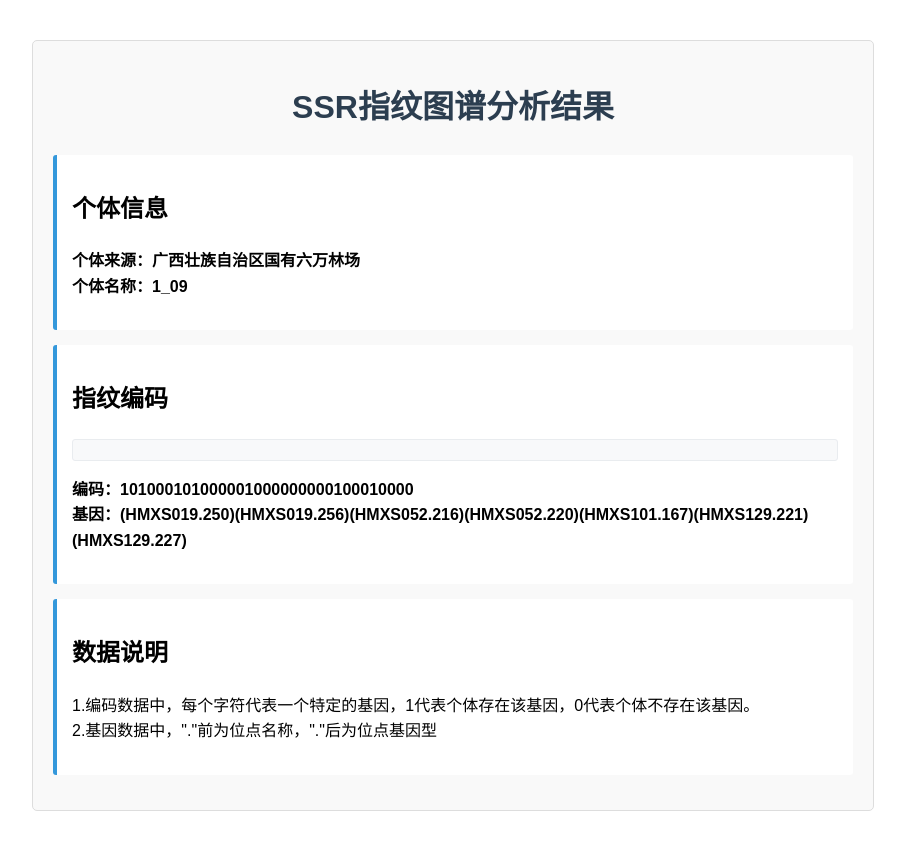
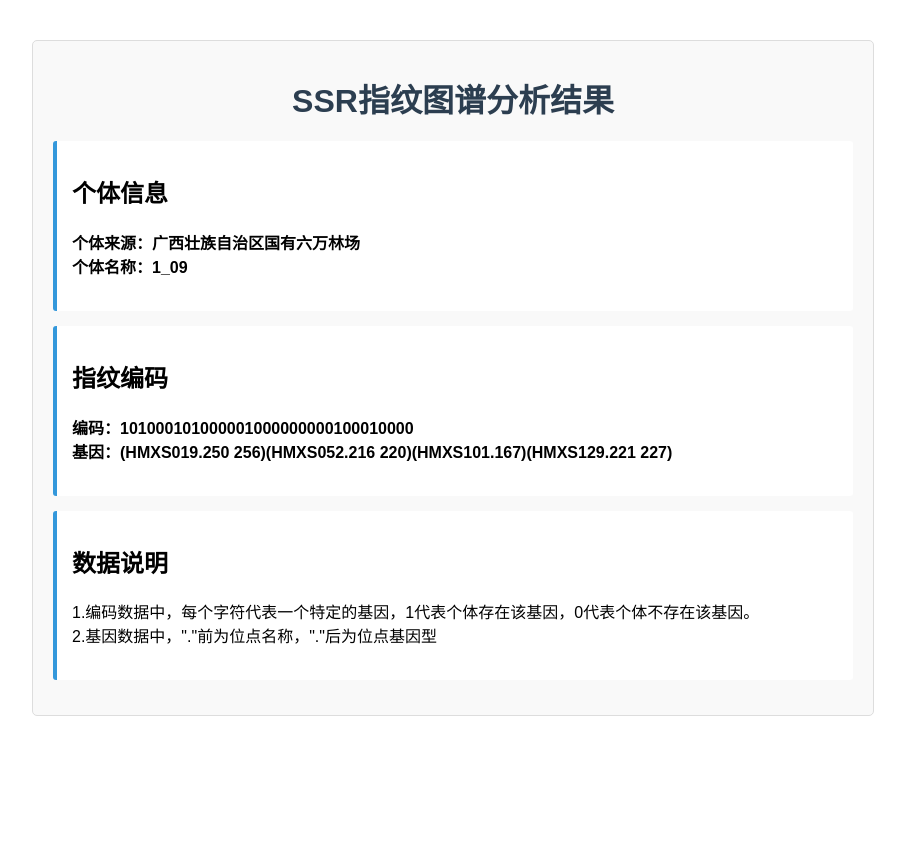
Before and after one commit to a2510236627/my-html-site, a plain HTML site: page 1_09.html in a window 1280 px wide. Shown: the whole page, without its empty margins (187-1092 px from the left). After the commit the page ends 800 px from the top, so only its background shows below. Drawn offline with Linux system fonts and the light colour scheme.

Commit message:
Update 1_09.html

```diff
--- a/1_09.html
+++ b/1_09.html
@@ -8,7 +8,8 @@
         body {
             font-family: Arial, sans-serif;
             margin: 40px;
-            line-height: 1.6;
+            font-size: 1rem;
+            line-height: 1.5;
         }
         .container {
             max-width: 800px;
@@ -20,6 +21,8 @@
         }
         h1 {
             color: #2c3e50;
+            font-size: 2rem;
+            margin: 1rem 0;
             text-align: center;
         }
         .info-box {
@@ -37,6 +40,11 @@
             border-radius: 3px;
             word-break: break-all;
         }
+        @media (max-width: 320px) {
+      html {
+        font-size: 14px; /* 如确实需要，可略微缩小 */
+      }
+    }
     </style>
 </head>
 <body>
@@ -51,10 +59,9 @@
 
         <div class="info-box">
             <h2>指纹编码</h2>
-            <div class="code"></div>
             <p><strong>
                 编码：101000101000001000000000100010000<br>
-                基因：(HMXS019.250)(HMXS019.256)(HMXS052.216)(HMXS052.220)(HMXS101.167)(HMXS129.221)(HMXS129.227)
+                基因：(HMXS019.250 256)(HMXS052.216 220)(HMXS101.167)(HMXS129.221 227)
             </strong></p>
         </div>
 
```
